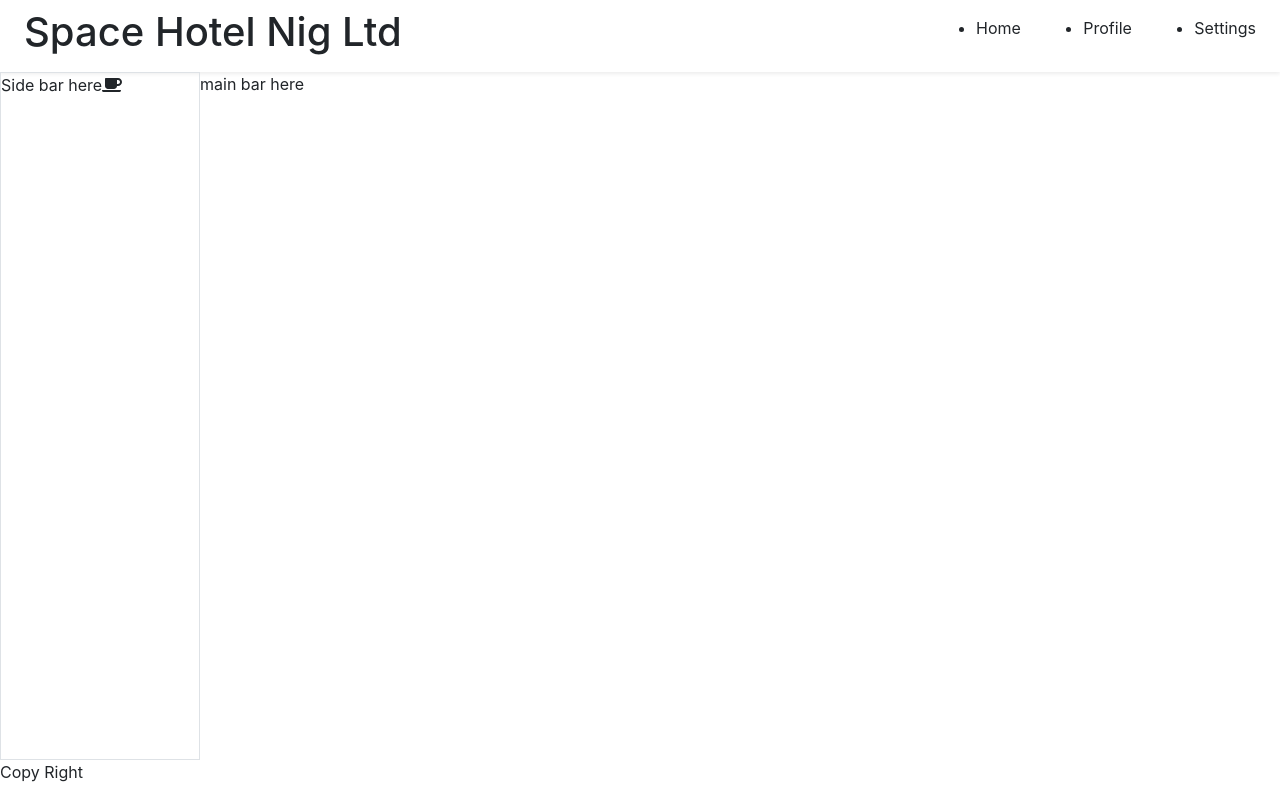
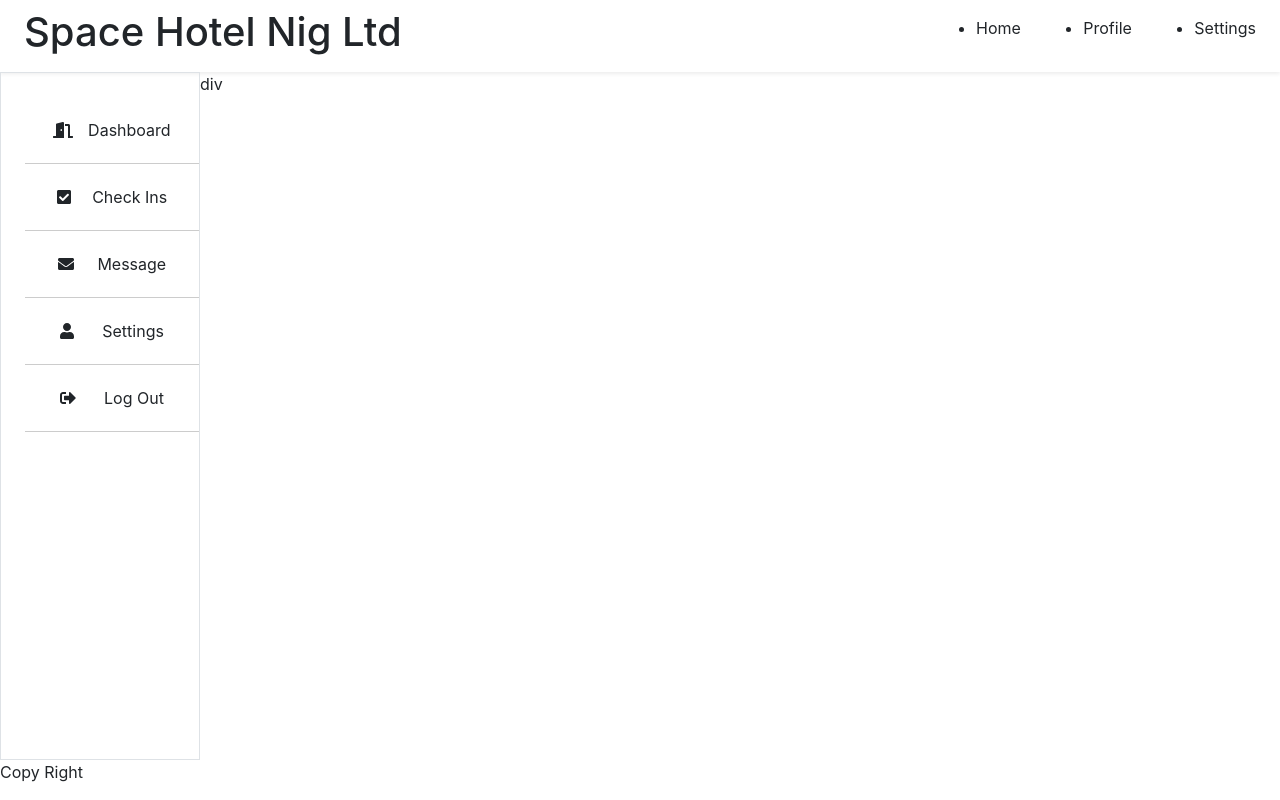
Before and after one commit to inidaname/hotels, an Angular app: page /home in a window 1280 px wide. Built offline with nearby package versions, Linux system fonts and the light colour scheme.

Commit message:
working on home

```diff
--- a/src/app/home/home.component.html
+++ b/src/app/home/home.component.html
@@ -1,8 +1,16 @@
 <div class="d-flex flex-row w-100 h-auto justify-content-start align-items-start">
     <section class="sidebar border">
-        Side bar here<fa-icon [icon]="faCoffee"></fa-icon>
+        <nav class="h-100 ml-4 mt-4 d-flex flex-column align-items-end">
+            <ul class="list-unstyled w-100 d-flex flex-column mr-0 justify-content-around align-items-end">
+                <li><fa-icon [icon]="faDoorOpen"></fa-icon>Dashboard</li>
+                <li><fa-icon [icon]="faCheckSquare"></fa-icon>Check Ins</li>
+                <li><fa-icon [icon]="faEnvelope"></fa-icon>Message</li>
+                <li><fa-icon [icon]="faUser"></fa-icon>Settings</li>
+                <li><fa-icon [icon]="faSignOutAlt"></fa-icon>Log Out</li>
+            </ul>
+        </nav>
     </section>
     <section class="mainbar">
-        main bar here
+        div
     </section>
 </div>
--- a/src/app/home/home.component.scss
+++ b/src/app/home/home.component.scss
@@ -2,3 +2,12 @@
     min-height: 86vh !important;
     width: 200px;
 }
+
+li {
+    padding: 21px;
+    border-bottom: 1px solid #ccc;
+    width: 100%;
+    display: flex;
+    flex-direction: row;
+    justify-content: space-around;
+}
--- a/src/app/home/home.component.ts
+++ b/src/app/home/home.component.ts
@@ -1,5 +1,6 @@
 import { Component, OnInit } from '@angular/core';
-import { faCoffee } from '@fortawesome/free-solid-svg-icons';
+import { faUser, faEnvelope, faCheckSquare, faDoorOpen, faSignOutAlt } from '@fortawesome/free-solid-svg-icons';
+// import { fa } from '@fortawesome/fontawesome-common-types';
 
 @Component({
   selector: 'app-home',
@@ -7,7 +8,12 @@ import { faCoffee } from '@fortawesome/free-solid-svg-icons';
   styleUrls: ['./home.component.scss']
 })
 export class HomeComponent implements OnInit {
-  faCoffee = faCoffee;
+
+  faSignOutAlt = faSignOutAlt;
+  faDoorOpen = faDoorOpen;
+  faCheckSquare = faCheckSquare;
+  faEnvelope = faEnvelope;
+  faUser = faUser;
   constructor() { }
 
   ngOnInit() {
```
